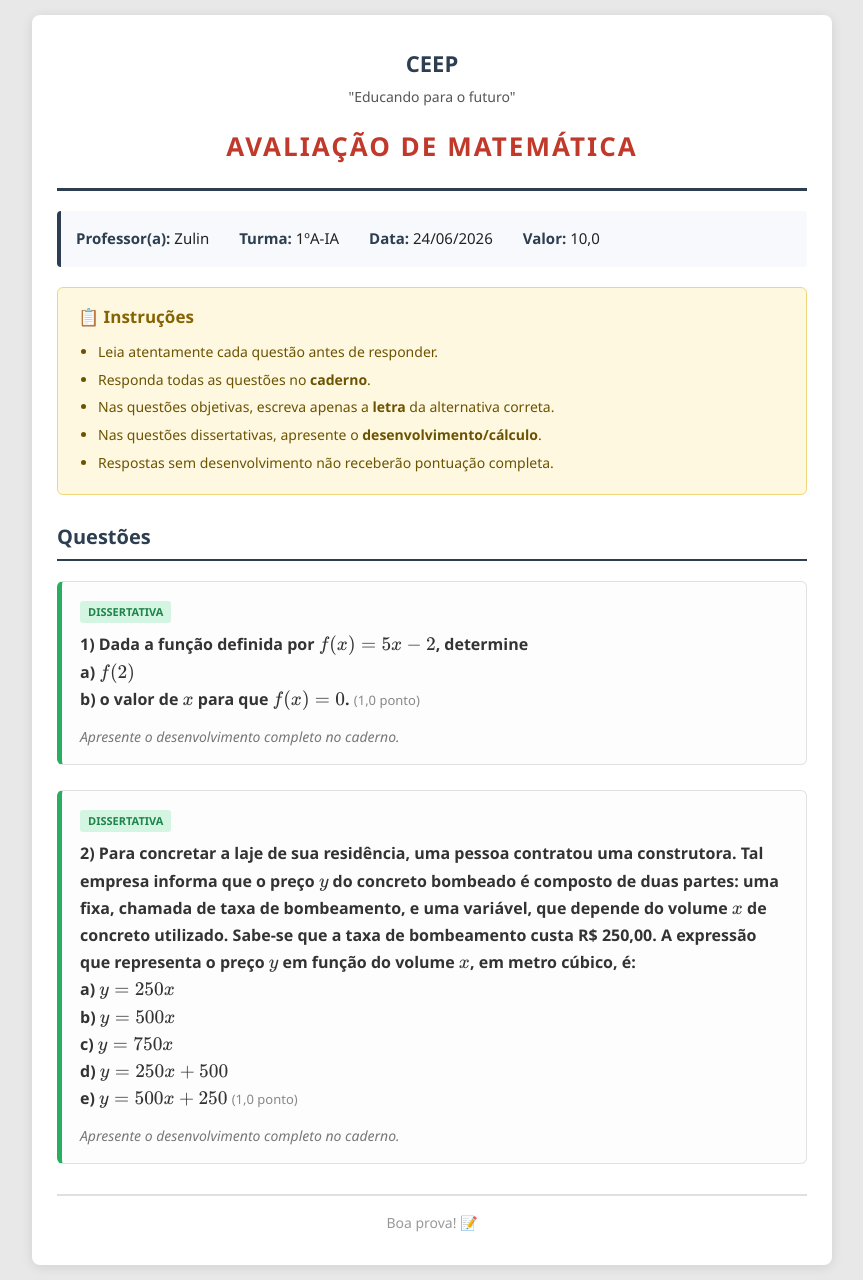
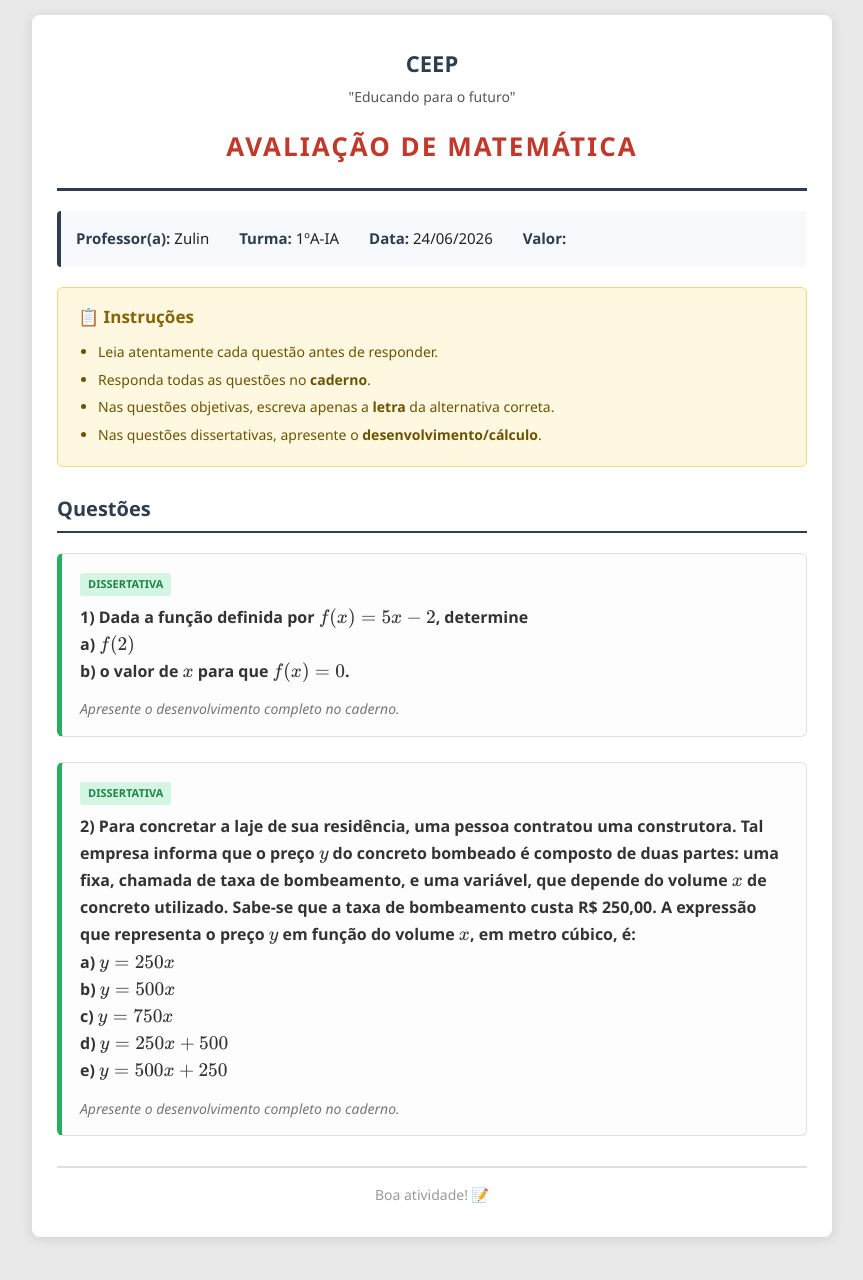
Before and after one commit to alzulin/funcaoafim, a plain HTML site: page index.html in a window 1280 px wide. Shown: the whole page, without its empty margins (208-1071 px from the left). After the commit the page ends 1252 px from the top, so only its background shows below. Drawn offline with nearby package versions, Linux system fonts and the light colour scheme.

Commit message:
Update index.html

```diff
--- a/index.html
+++ b/index.html
@@ -62,7 +62,7 @@
       <span><strong>Professor(a):</strong> Zulin</span>
       <span><strong>Turma:</strong> 1ºA-IA</span>
       <span><strong>Data:</strong> 24/06/2026</span>
-      <span><strong>Valor:</strong> 10,0</span>
+      <span><strong>Valor:</strong> </span>
     </div>
 
     <div class="instrucoes">
@@ -72,8 +72,7 @@
         <li>Responda todas as questões no <strong>caderno</strong>.</li>
         <li>Nas questões objetivas, escreva apenas a <strong>letra</strong> da alternativa correta.</li>
         <li>Nas questões dissertativas, apresente o <strong>desenvolvimento/cálculo</strong>.</li>
-        <li>Respostas sem desenvolvimento não receberão pontuação completa.</li>
-      </ul>
+        </ul>
     </div>
 
     <h2 class="secao-titulo">Questões</h2>
@@ -84,8 +83,7 @@
         1) Dada a função definida por \(f(x)=5x-2\), determine <br>
 a) \(f(2)\) <br>
 b) o valor de \(x\) para que \(f(x)=0\).
-        <span class="valor">(1,0 ponto)</span>
-      </p>
+    </p>
       <p class="nota-dissertativa">Apresente o desenvolvimento completo no caderno.</p>
     </div>
 
@@ -98,13 +96,12 @@ b) \(y=500x\) <br>
 c) \(y=750x\) <br>
 d) \(y=250x+500\) <br>
 e) \(y=500x+250\)
-        <span class="valor">(1,0 ponto)</span>
-      </p>
+    </p>
       <p class="nota-dissertativa">Apresente o desenvolvimento completo no caderno.</p>
     </div>
 
     <div class="rodape">
-      <p>Boa prova! 📝</p>
+      <p>Boa atividade! 📝</p>
     </div>
   </div>
 </body>
```
